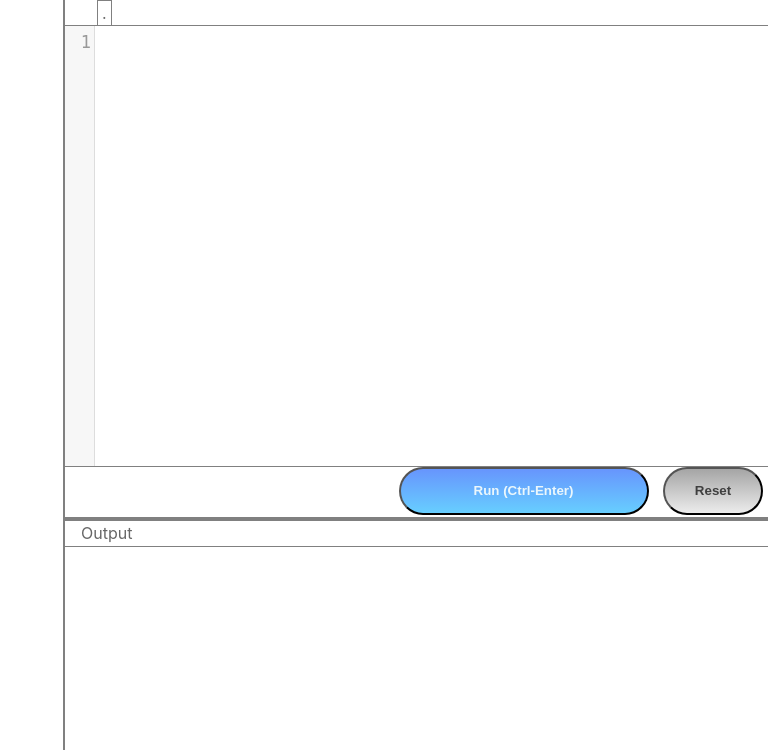
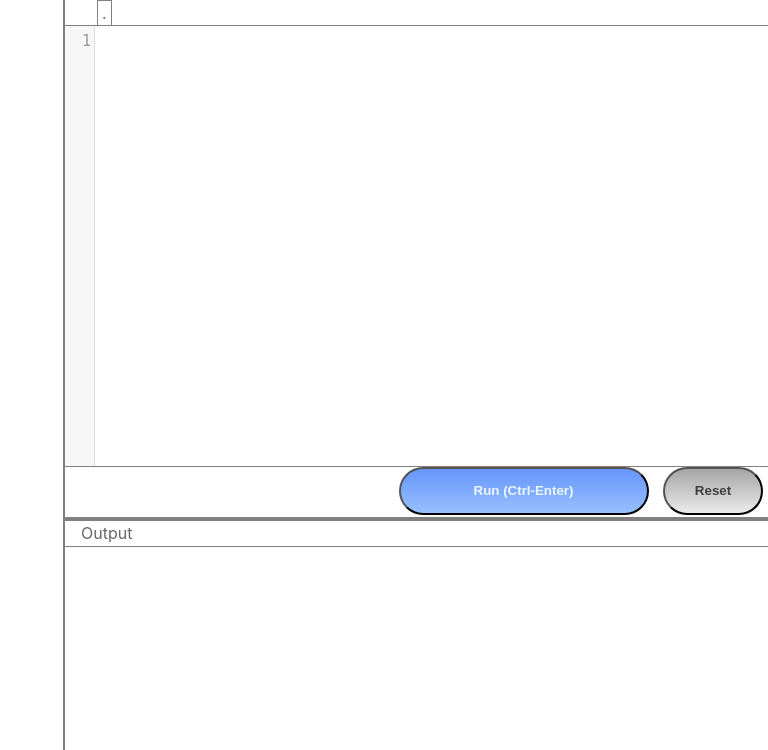
Before and after one commit to ino777/light_coding, a Flask app: template app/templates/application.html in a window 1280 px wide. Shown: the part 50-800 px from the top of the page, without its empty margins (512-1280 px from the left). Run offline with Flask 2, Linux system fonts and the light colour scheme; the template is opened without the code that fills it, so the values that code supplies are empty; some libraries are stand-ins or nearby versions.

Commit message:
スタイルシート変更

```diff
--- a/app/static/css/style.css
+++ b/app/static/css/style.css
@@ -120,7 +120,7 @@ button#nav-dropdown{
 }
 
 #code-textarea *{
-    font-size: 17px !important;
+    font-size: 15px !important;
 }
 
 textarea.code {
@@ -160,7 +160,7 @@ button.button:active {
 button#compile-run {
     font-weight: bold;
     color: #ebf7fc;
-    background-image: linear-gradient(#6795fd 0%, #67ceff 100%);
+    background-image: linear-gradient(#6795fd 0%, #97c0fd 100%);
     width: 250px;
 }
 
```
